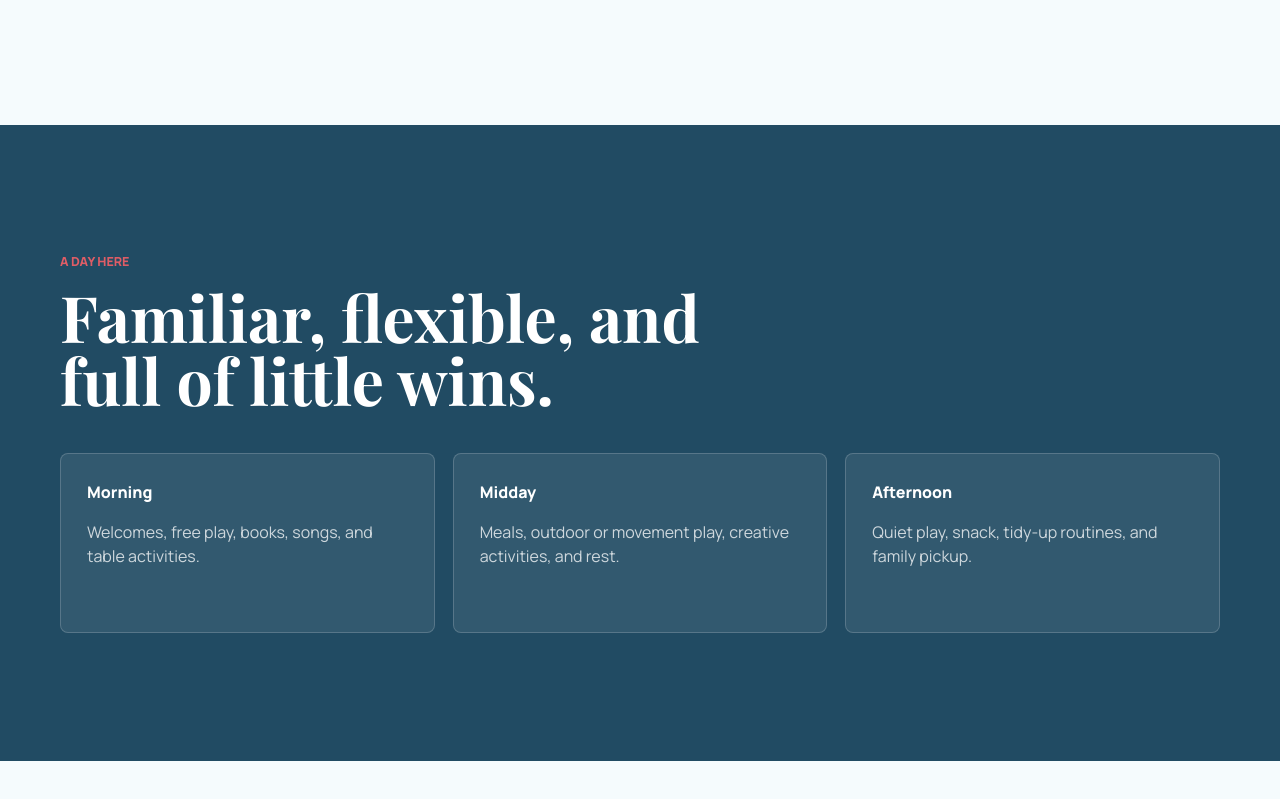
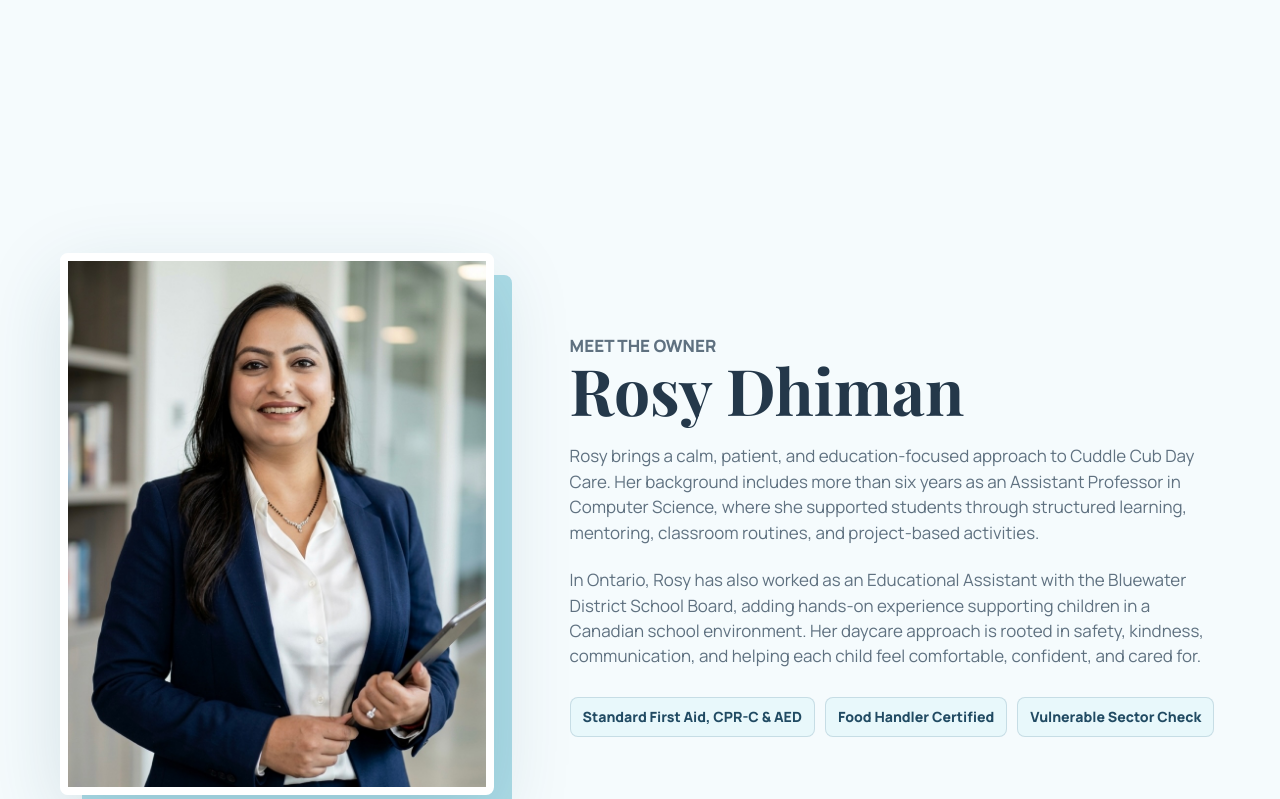
Before and after one commit to vdhiman0810/cuddlecub, a plain HTML site: page index.html in a window 1280 px wide. Shown: the part 1550-2349 px from the top of the page. Drawn offline with nearby package versions, Linux system fonts and the light colour scheme.

Commit message:
rosy's bio

```diff
--- a/index.html
+++ b/index.html
@@ -25,6 +25,7 @@
       </a>
       <nav>
         <a href="#care">Care</a>
+        <a href="#owner">Owner</a>
         <a href="#day">A Day Here</a>
         <a href="#enquiry">Enquire</a>
       </nav>
@@ -113,6 +114,39 @@
               <strong>Personal attention</strong>
               <span>Care is kept warm, attentive, and responsive to each child's pace.</span>
             </div>
+          </div>
+        </div>
+      </section>
+
+      <section class="section owner-section" id="owner">
+        <div class="owner-photo-wrap">
+          <img
+            class="owner-photo"
+            src="assets/rosy-dhiman.jpeg"
+            alt="Rosy Dhiman, owner of Cuddle Cub Day Care"
+          />
+        </div>
+        <div class="owner-copy">
+          <p class="eyebrow">Meet the Owner</p>
+          <h2>Rosy Dhiman</h2>
+          <p>
+            Rosy brings a calm, patient, and education-focused approach to Cuddle
+            Cub Day Care. Her background includes more than six years as an
+            Assistant Professor in Computer Science, where she supported students
+            through structured learning, mentoring, classroom routines, and
+            project-based activities.
+          </p>
+          <p>
+            In Ontario, Rosy has also worked as an Educational Assistant with the
+            Bluewater District School Board, adding hands-on experience supporting
+            children in a Canadian school environment. Her daycare approach is
+            rooted in safety, kindness, communication, and helping each child feel
+            comfortable, confident, and cared for.
+          </p>
+          <div class="owner-credentials" aria-label="Rosy Dhiman credentials">
+            <span>Standard First Aid, CPR-C & AED</span>
+            <span>Food Handler Certified</span>
+            <span>Vulnerable Sector Check</span>
           </div>
         </div>
       </section>
--- a/styles.css
+++ b/styles.css
@@ -296,6 +296,63 @@ h2 {
   margin-top: 10px;
 }
 
+.owner-section {
+  display: grid;
+  grid-template-columns: minmax(260px, 0.8fr) minmax(320px, 1.2fr);
+  gap: clamp(34px, 6vw, 76px);
+  align-items: center;
+}
+
+.owner-photo-wrap {
+  position: relative;
+}
+
+.owner-photo-wrap::before {
+  position: absolute;
+  inset: 22px -18px -18px 22px;
+  border-radius: 8px;
+  background: var(--sky);
+  content: "";
+  z-index: -1;
+}
+
+.owner-photo {
+  display: block;
+  width: 100%;
+  aspect-ratio: 4 / 5;
+  border: 8px solid var(--white);
+  border-radius: 8px;
+  object-fit: cover;
+  object-position: center top;
+  box-shadow: var(--shadow);
+}
+
+.owner-copy p {
+  margin: 22px 0 0;
+  color: var(--muted);
+  font-size: 1.06rem;
+}
+
+.owner-credentials {
+  display: flex;
+  flex-wrap: wrap;
+  gap: 10px;
+  margin-top: 28px;
+}
+
+.owner-credentials span {
+  display: inline-flex;
+  min-height: 40px;
+  align-items: center;
+  border: 1px solid rgba(46, 102, 129, 0.18);
+  border-radius: 8px;
+  padding: 8px 12px;
+  color: var(--blue-dark);
+  background: var(--sky-soft);
+  font-size: 0.88rem;
+  font-weight: 900;
+}
+
 .day-band {
   width: 100%;
   max-width: none;
@@ -506,6 +563,7 @@ input.field-invalid {
 
   .trust-strip,
   .split,
+  .owner-section,
   .timeline,
   .enquiry-section {
     grid-template-columns: 1fr;
```
Also changed, not shown: .github/workflows/deploy-azure-storage.yml, README.md, assets/rosy-dhiman.jpeg (added).
